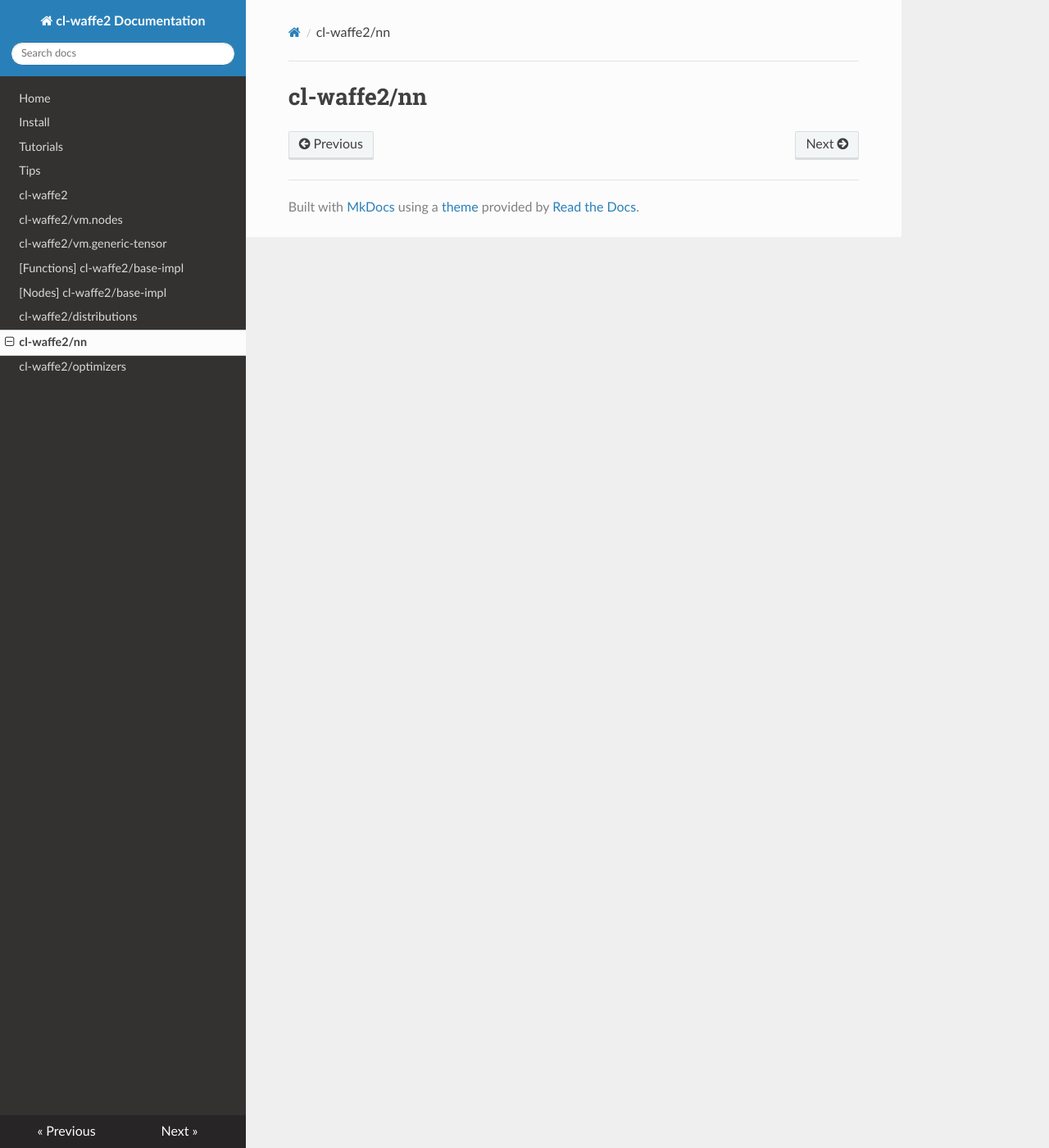
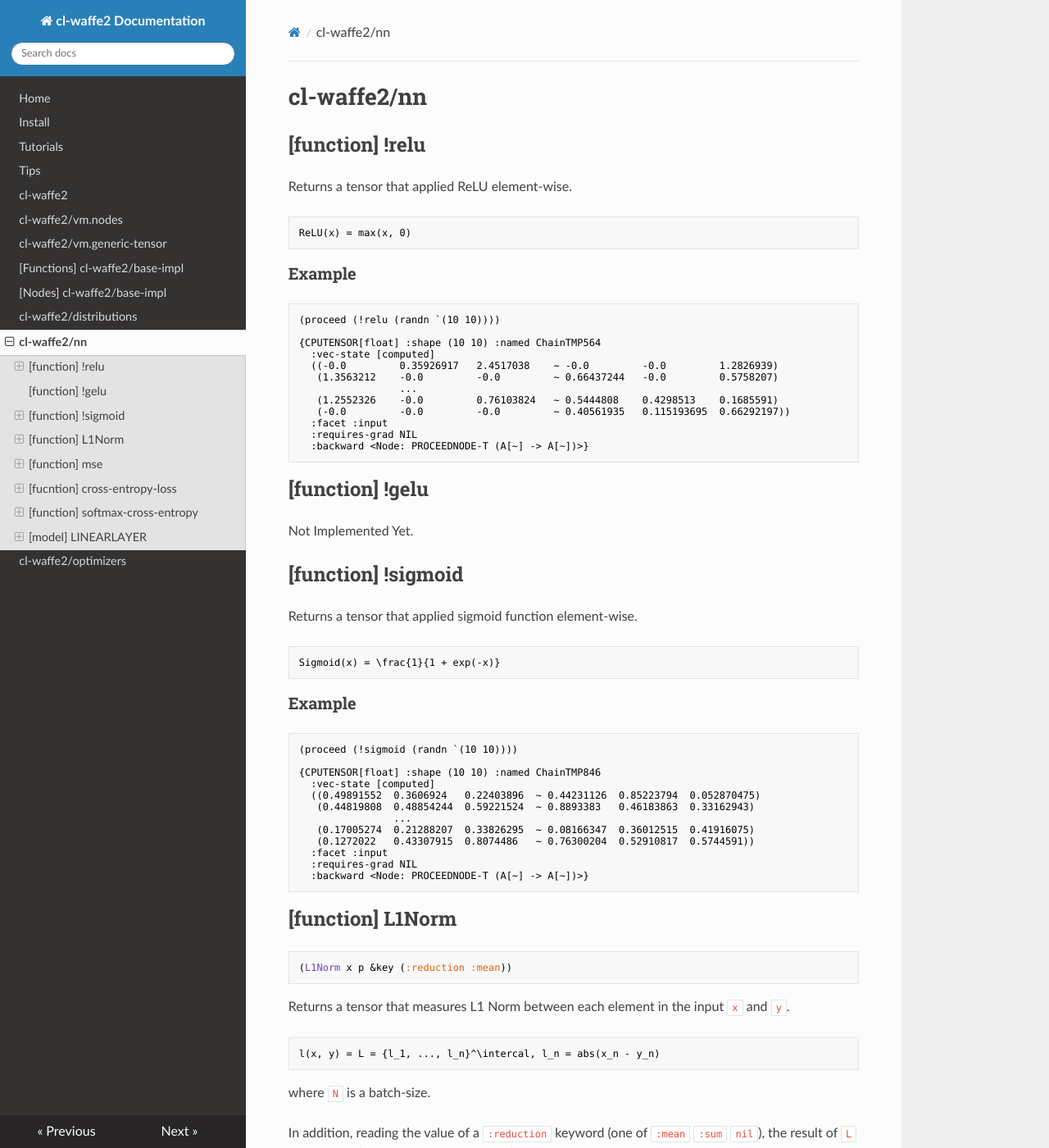
Before and after one commit to hikettei/cl-waffe2, an MkDocs documentation site: the page built from docs/cl-waffe2-docs/docs/nn.md, in a window 1280 px wide and 1400 px high. Shown: the whole window at 82% size. Built offline with MkDocs 1.6.1, drawn with Linux system fonts in a browser that asks for light colours; nearby versions of some CDN libraries; some of the changed text lies outside the part shown.

Commit message:
Update documentation of :cl-waffe2/nn

````diff
--- a/docs/cl-waffe2-docs/docs/nn.md
+++ b/docs/cl-waffe2-docs/docs/nn.md
@@ -1,2 +1,205 @@
 
 # cl-waffe2/nn
+
+## [function] !relu
+
+Returns a tensor that applied ReLU element-wise.
+
+```math
+ReLU(x) = max(x, 0)
+```
+### Example
+
+```lisp
+(proceed (!relu (randn `(10 10))))
+
+{CPUTENSOR[float] :shape (10 10) :named ChainTMP564
+  :vec-state [computed]
+  ((-0.0         0.35926917   2.4517038    ~ -0.0         -0.0         1.2826939)
+   (1.3563212    -0.0         -0.0         ~ 0.66437244   -0.0         0.5758207)
+                 ...
+   (1.2552326    -0.0         0.76103824   ~ 0.5444808    0.4298513    0.1685591)
+   (-0.0         -0.0         -0.0         ~ 0.40561935   0.115193695  0.66292197))
+  :facet :input
+  :requires-grad NIL
+  :backward <Node: PROCEEDNODE-T (A[~] -> A[~])>}
+```
+
+## [function] !gelu
+
+Not Implemented Yet.
+
+## [function] !sigmoid
+
+Returns a tensor that applied sigmoid function element-wise.
+
+```math
+Sigmoid(x) = \frac{1}{1 + exp(-x)}
+```
+
+### Example
+
+```lisp
+(proceed (!sigmoid (randn `(10 10))))
+
+{CPUTENSOR[float] :shape (10 10) :named ChainTMP846
+  :vec-state [computed]
+  ((0.49891552  0.3606924   0.22403896  ~ 0.44231126  0.85223794  0.052870475)
+   (0.44819808  0.48854244  0.59221524  ~ 0.8893383   0.46183863  0.33162943)
+                ...
+   (0.17005274  0.21288207  0.33826295  ~ 0.08166347  0.36012515  0.41916075)
+   (0.1272022   0.43307915  0.8074486   ~ 0.76300204  0.52910817  0.5744591))
+  :facet :input
+  :requires-grad NIL
+  :backward <Node: PROCEEDNODE-T (A[~] -> A[~])>}
+```
+
+## [function] L1Norm
+
+```
+(L1Norm x p &key (:reduction :mean))
+```
+
+Returns a tensor that measures L1 Norm between each element in the input `x` and `y`.
+
+```math
+l(x, y) = L = {l_1, ..., l_n}^\intercal, l_n = abs(x_n - y_n)
+```
+
+where `N` is a batch-size.
+
+In addition, reading the value of a `:reduction` keyword (one of `:mean` `:sum` `nil`), the result of `L` is reducted. (If nil, reduction is ignored.)
+
+### Example
+
+```lisp
+(proceed (L1Norm (randn `(10 10)) (randn `(10 10))))
+
+{CPUTENSOR[float] :shape (1 1) -> :view (<(BROADCAST 1)> <(BROADCAST 1)>) -> :visible-shape (1 1) :named ChainTMP1238
+  :vec-state [computed]
+  ((1.2080104))
+  :facet :input
+  :requires-grad NIL
+  :backward <Node: PROCEEDNODE-T (A[~] -> A[~])>}
+```
+
+## [function] mse
+```
+(mse x p &key (:reduction :mean))
+```
+Returns a tensor that measures the MSE error (L2Norm) between each element in the input `x` and `y`.
+
+```math
+l(x, y) = L = {l_1, ..., l_n}^\intercal, l_n = (x_n - y_n)^2
+```
+
+where `N` is a batch-size.
+
+In addition, reading the value of a `:reduction` keyword (one of `:mean` `:sum` `nil`), the result of `L` is reducted. (If nil, reduction is ignored.)
+
+### Example
+
+```lisp
+(proceed (MSE (randn `(10 10)) (randn `(10 10))))
+
+{CPUTENSOR[float] :shape (1 1) -> :view (<(BROADCAST 1)> <(BROADCAST 1)>) -> :visible-shape (1 1) :named ChainTMP1635
+  :vec-state [computed]
+  ((1.4470214))
+  :facet :input
+  :requires-grad NIL
+  :backward <Node: PROCEEDNODE-T (A[~] -> A[~])>}
+```
+
+## [fucntion] cross-entropy-loss
+
+```lisp
+(cross-entropy-loss x labels &key (delta 1e-7) (reduction :mean))
+```
+
+Returns a tensor that measures the Cross-Entropy-Error between each element in the x and labels.
+
+```math
+L_i = -p_ilog(x_i + delta)
+```
+
+```math
+\begin{equation}
+  out_i=
+  \begin{cases}
+    sum(L)  & \text{reduction = sum} \\
+    mean(L) & \text{reduction = mean} \\
+    L       & \text{otherwise}
+  \end{cases}
+\end{equation}
+```
+
+### Inputs
+
+`x[AbstractTensor]`
+
+`labels[AbstractTensor]` one-hot encoding.
+
+## [function] softmax-cross-entropy
+
+```lisp
+(softmax-cross-entropy x labels)
+```
+
+Returns a tensor that measures the Softmax-Cross-Entropy-Error between each element in the x and labels.
+
+```math
+out = CrossEntropyLoss(Softmax(x), labels)
+```
+
+### Inputs
+
+`x[AbstractTensor]`
+
+`labels[AbstractTensor]` one-hot encoding.
+
+## [model] LINEARLAYER
+
+```
+(linearlayer IN-FEATURES OUT-FEATURES &OPTIONAL (USE-BIAS? T))
+```
+
+
+which transformation of shapes are defined as:
+```
+([~ BATCH-SIZE IN-FEATURES] -> [~ BATCH-SIZE OUT-FEATURES])
+```
+### Description
+
+Applies a linear transformation to the incoming data.
+
+```math
+y = xA^\intercal + b
+```
+
+### Inputs
+
+`in-features[fixnum]` size of each input size.
+
+`out-features[fixnum]` size of each output size.
+
+`bias[boolean]` If set to nil, the layer won't learn an additive bias. default: `t`
+
+### Parameters
+
+`(linear-weight self)` the trainable value of the model of shape `out_features * in_features`. The values are sampled from  `xavier-uniform`.
+
+`(linear-bias self)` the tranable value of bias of shape `out_features`. If bias is t, the initial values are sampled from uniform distribution: `U(-k, k)` where k = `sqrt(1/out-features)`.
+
+
+### Example
+
+```lisp
+(LinearLayer 10 5)
+
+<Composite: LINEARLAYER{W1638}(
+    <Input : ((~ BATCH-SIZE 10)) -> Output: ((~ BATCH-SIZE 5))>
+
+    WEIGHTS -> (5 10)
+    BIAS    -> (5)
+)>
+```
````
Also changed, not shown: docs/cl-waffe2-docs/docs/generic-tensor.md (+3 -3 lines), 6 other files.
